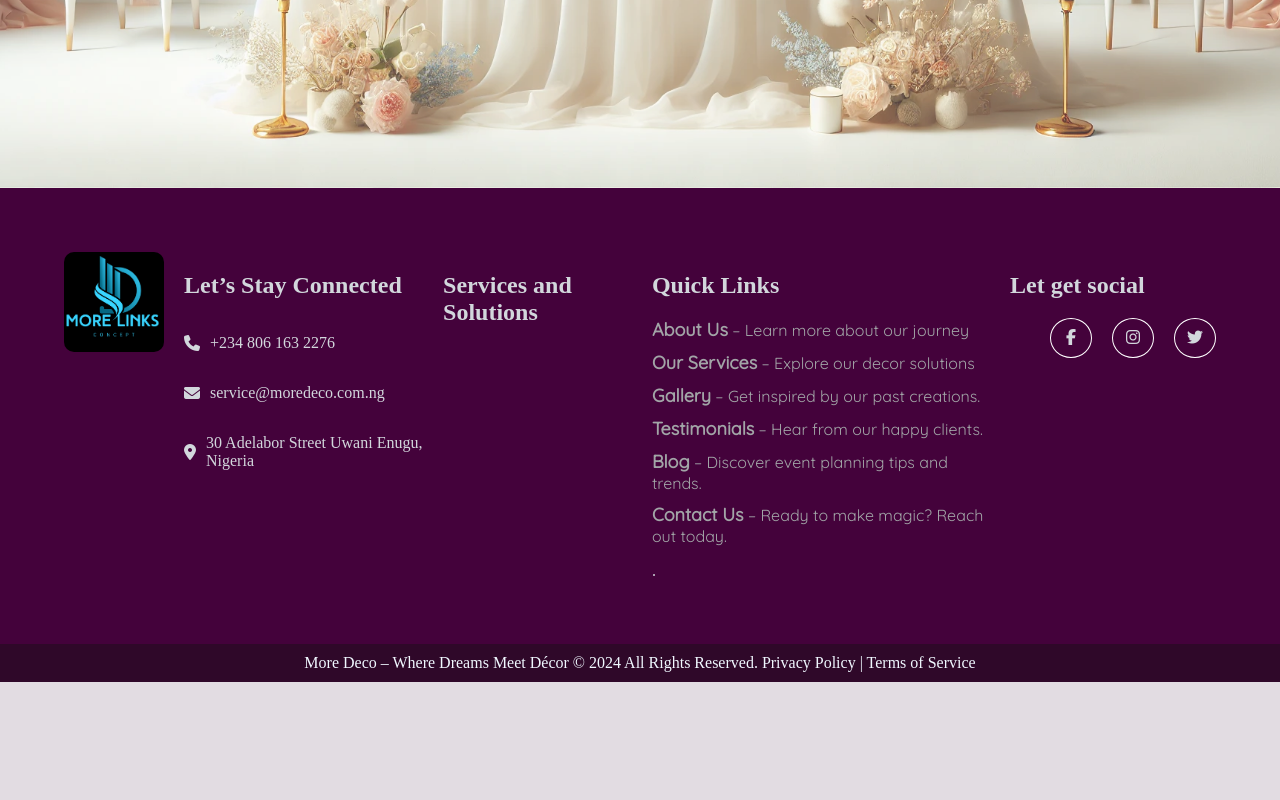
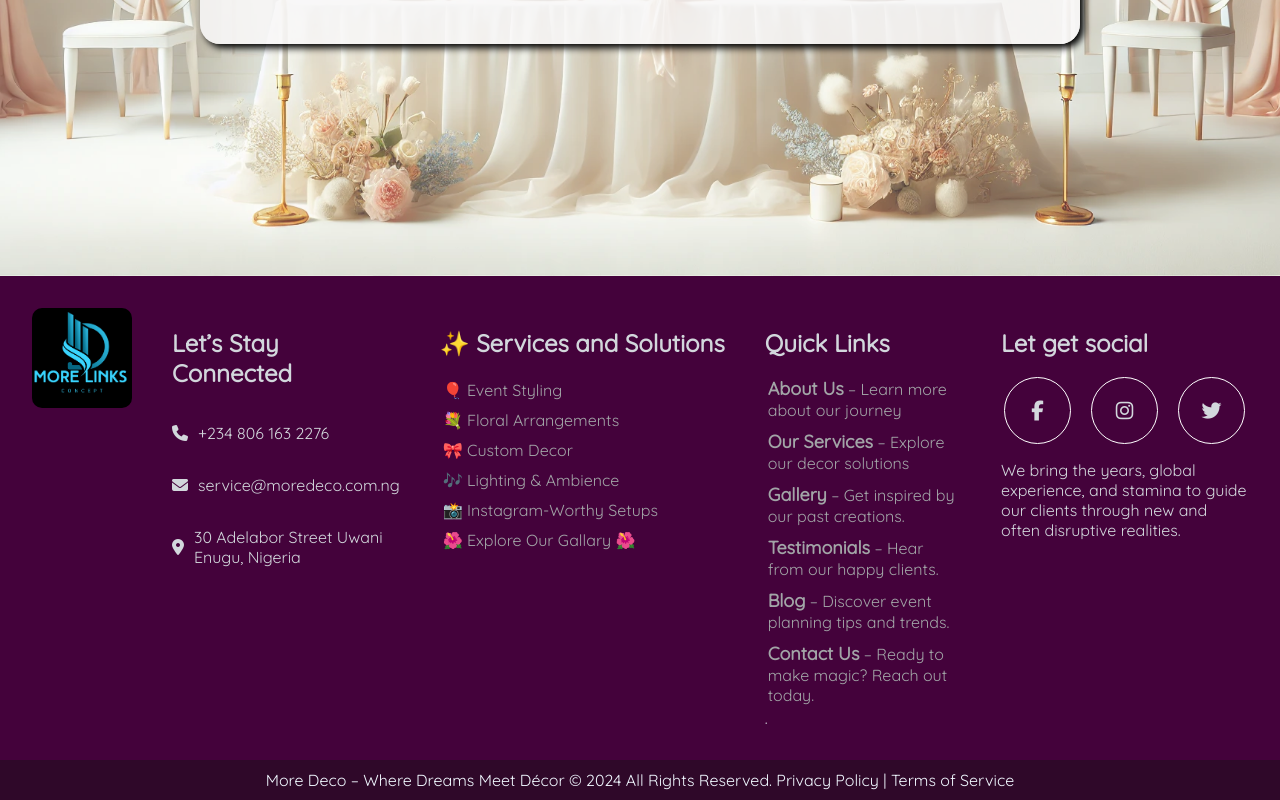
Before and after one commit to Ikendu/moreLinksDeco, a React (Vite) app in the folder mysite/: page / in a window 1280 px wide. Shown: the part 4723-5523 px from the top of the page. Before the commit the page ends 5405 px from the top, so only its background shows below. Built offline with nearby package versions, Linux system fonts and the light colour scheme.

Commit message:
footer deco

```diff
--- a/mysite/src/App.css
+++ b/mysite/src/App.css
@@ -2,6 +2,7 @@ body {
   padding: 0;
   margin: 0;
   background-color: #e2dce2;
+  font-family: Quicksand, Georgia, Times, "Times New Roman", serif;
 }
 header {
   position: fixed;
--- a/mysite/src/components/OurService.jsx
+++ b/mysite/src/components/OurService.jsx
@@ -5,7 +5,7 @@ export default function OurService() {
     <div className="service">
       <div className="overlay2">
         <div className="serviceCover">
-          <h2 className="serviceHeader">Our Services</h2>
+          <h2 className="serviceHeader">What we do</h2>
           <div className="servicePara">
             <p>
               ✨ Weddings & Engagements: Romantic, breathtaking designs that
--- a/mysite/src/components/footer/Footer.jsx
+++ b/mysite/src/components/footer/Footer.jsx
@@ -27,7 +27,27 @@ export default function Footer() {
           </div>
         </div>
         <div>
-          <h2>Services and Solutions</h2>
+          <h2>✨&nbsp;Services&nbsp;and&nbsp;Solutions</h2>
+          <ul className="serviceList">
+            <li>
+              <a href="">🎈 Event Styling</a>
+            </li>
+            <li>
+              <a href="">💐 Floral Arrangements</a>
+            </li>
+            <li>
+              <a href="">🎀 Custom Decor </a>
+            </li>
+            <li>
+              <a href="">🎶 Lighting & Ambience</a>
+            </li>
+            <li>
+              <a href="">📸 Instagram-Worthy Setups</a>
+            </li>
+            <li>
+              <a href="">🌺 Explore Our Gallary 🌺</a>
+            </li>
+          </ul>
         </div>
         <div>
           <h2>Quick Links</h2>
@@ -84,6 +104,10 @@ export default function Footer() {
               </a>
             </li>
           </ul>
+          <p className="socialPara">
+            We bring the years, global experience, and stamina to guide our
+            clients through new and often disruptive realities.
+          </p>
         </div>
       </div>
       <div className="lowerFooter">
--- a/mysite/src/components/footer/footer.css
+++ b/mysite/src/components/footer/footer.css
@@ -1,14 +1,15 @@
 .footer {
   background-color: rgb(68, 2, 59);
-  padding: 4em;
+  padding: 2em;
   color: #d2d7dc;
   display: flex;
-  gap: 20px;
+  gap: 40px;
   justify-content: space-between;
 }
 .imageFooter {
   width: 100px;
   border-radius: 10px;
+  /* margin-top: 20px; */
 }
 .contact {
   display: flex;
@@ -23,7 +24,7 @@
 }
 .footerLinks {
   padding: 0;
-  border: 0;
+  margin: 3px;
   list-style: none;
   display: flex;
   flex-direction: column;
@@ -39,21 +40,37 @@
   font-weight: 700;
 }
 .socialLinks {
+  padding: 0;
+  margin: 3px;
   list-style: none;
   display: flex;
   gap: 20px;
 }
-.socialLinks li {
+.socialLinks li a {
   border: 1px solid white;
-  padding: 10px;
   border-radius: 50%;
-  width: 20px;
+  display: inline-block;
+  color: #d2d7dc;
+  padding: 20px;
+  font-size: 20px;
   text-align: center;
+  width: 25px;
 }
-.socialLinks li a {
-  color: #d2d7dc;
-}
-.socialLinks li:hover {
+.socialLinks li a:hover {
   color: #454646;
   background-color: #d2d7dc;
 }
+.serviceList {
+  padding: 3px;
+  list-style: none;
+  display: flex;
+  flex-direction: column;
+  gap: 10px;
+}
+.serviceList a {
+  text-decoration: none;
+  color: #a2a5a7;
+}
+.socialPara {
+  max-width: 250px;
+}
```
